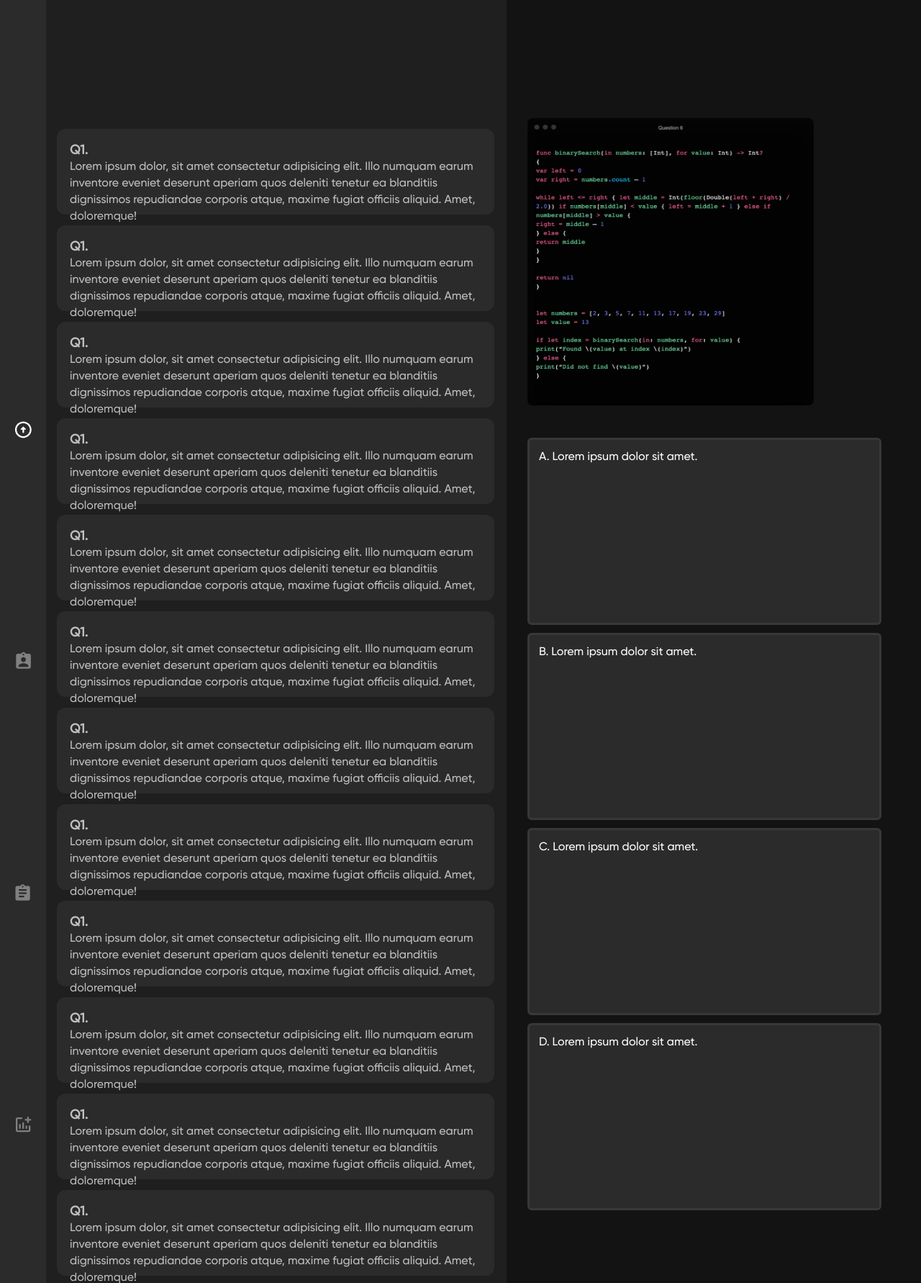
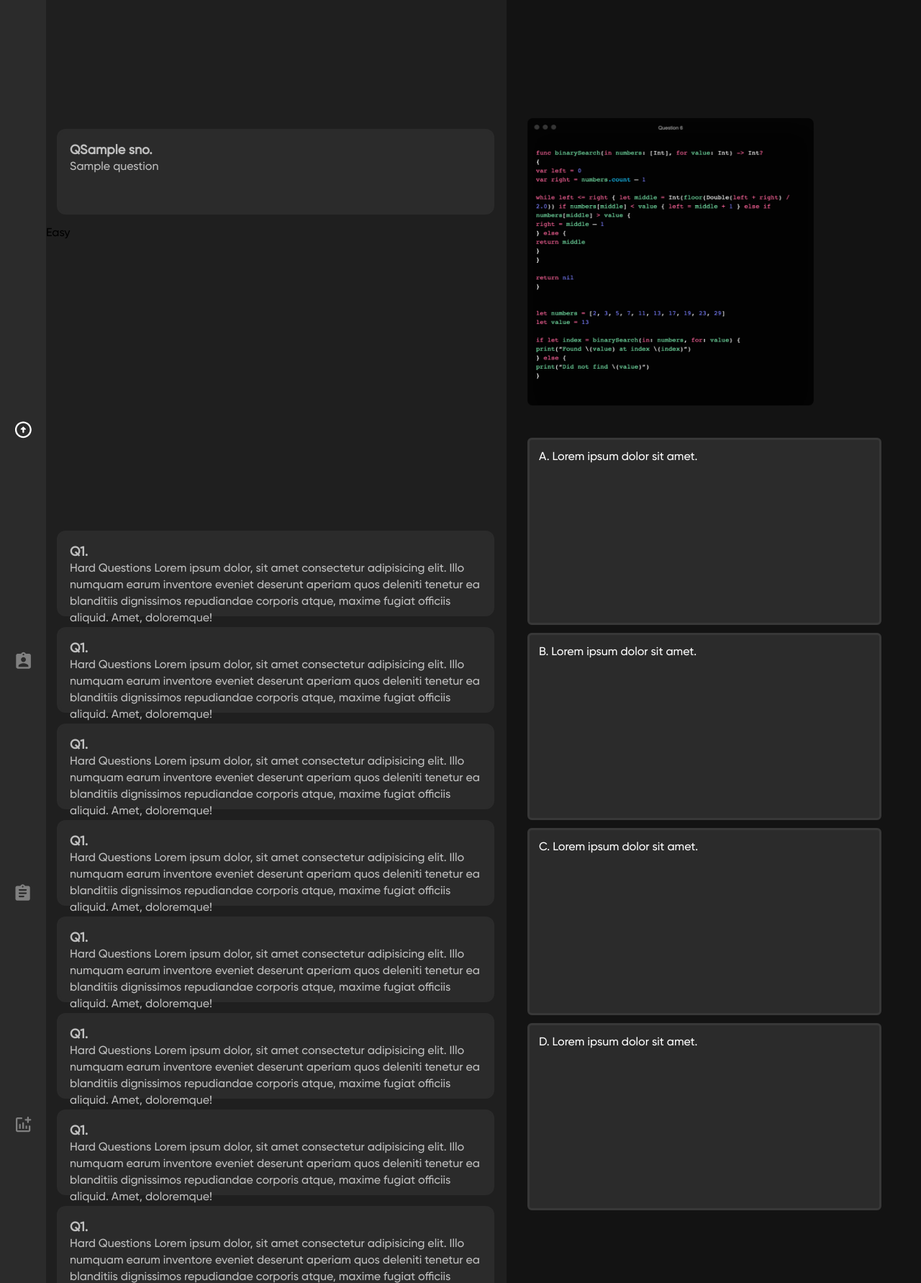
Before and after one commit to eshan1925/Recruitment-Admin-Portal-2022, a Node server app: template views/edit.ejs in a window 1280 px wide. Shown: the part 226-2008 px from the top of the page at 72% size. Run offline with Node 20, Linux system fonts and the light colour scheme; the template is opened without the code that fills it: most values are stand-ins (such as "Sample title", 1, 10 or a date in 2020); some libraries are stand-ins or nearby versions.

Commit message:
Edit page dynamic question view

```diff
--- a/views/edit.ejs
+++ b/views/edit.ejs
@@ -19,21 +19,18 @@
                 <button class="publish">Publish</button>
             </div>
             <div class="question_section" id="all">
-                <% for(var i=0;i<25;i++){ %>
+                <% var number_of_questions = Questions.length %>
+                <% for(var i=0;i<number_of_questions;i++){ %>
                     <a href="#">
                         <div class="question">
-                            <div class="questionNumber">Q1.</div>
-                            Lorem ipsum dolor, sit amet consectetur adipisicing
-                            elit. Illo numquam earum inventore eveniet deserunt
-                            aperiam quos deleniti tenetur ea blanditiis
-                            dignissimos repudiandae corporis atque, maxime
-                            fugiat officiis aliquid. Amet, doloremque!
+                            <div class="questionNumber">Q<%= Questions[i]["SNo"] %>.</div>
+                            <%= Questions[i]["Question"] %>
                         </div>
                     </a>
                 <% } %>
             </div>
 
-            <!-- Easy -->
+            Easy
             <div class="question_section hidden" id="easy">
                 <% for(var i=0;i<25;i++){ %>
                     <a href="#">
```
Also changed, not shown: index.js (+47 -5 lines).
